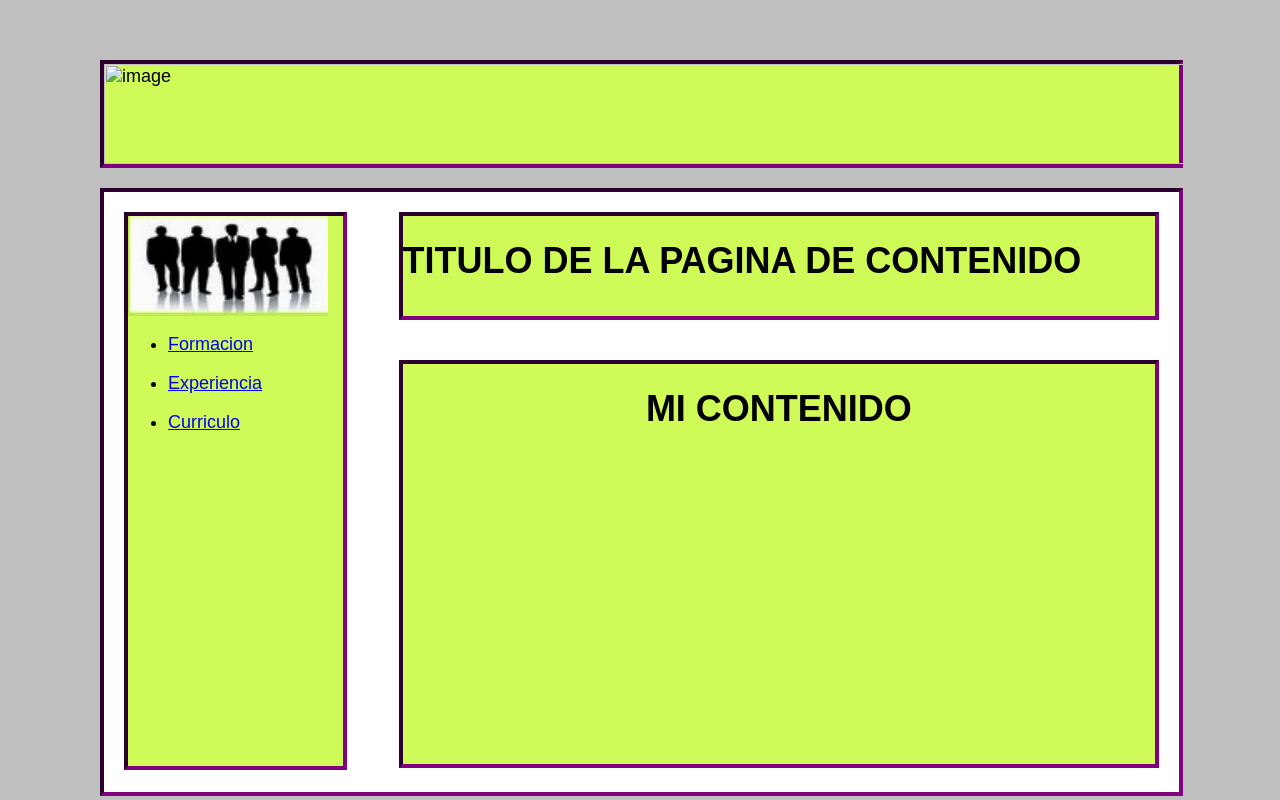
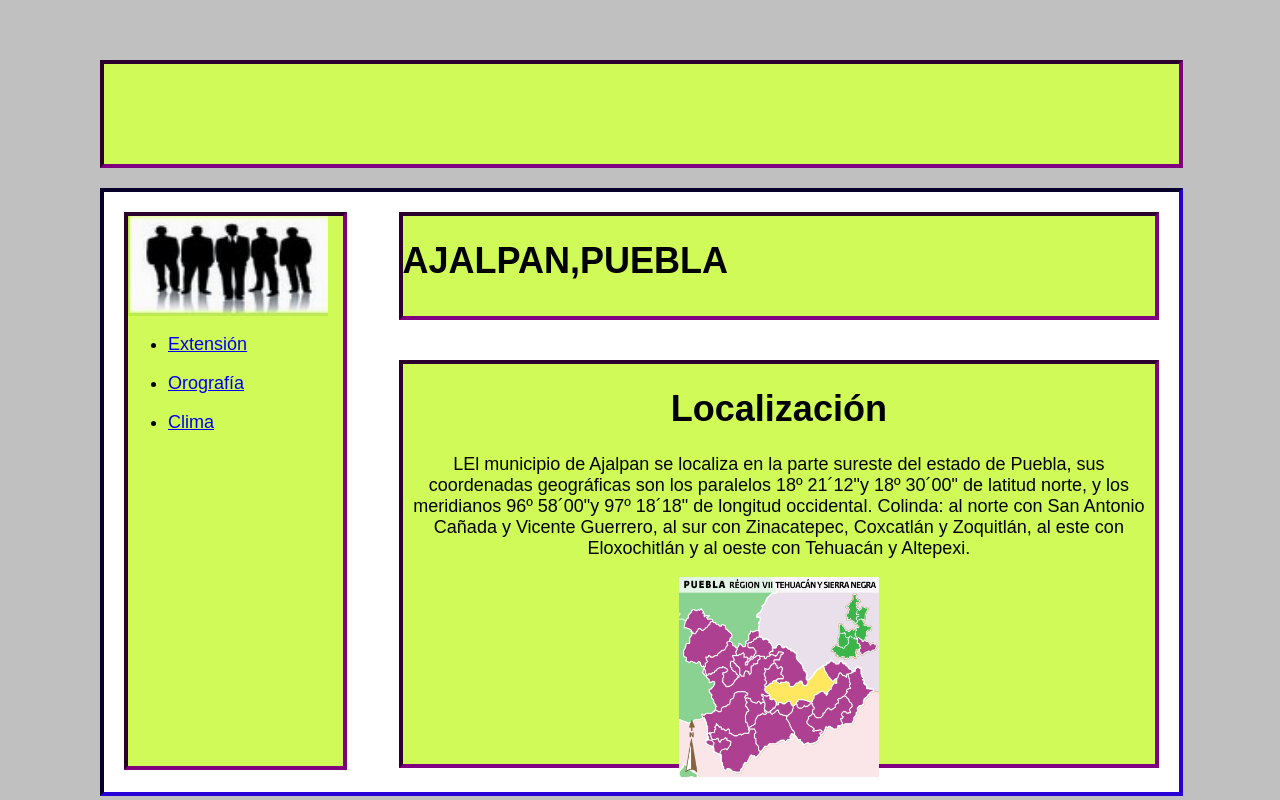
Before and after one commit to MarceeRamirez/PortaEvid, a plain HTML site: page index.html in a window 1280 px wide. Shown: the top 800 px of the page. Drawn offline with Linux system fonts and the light colour scheme.

Commit message:
información al index

```diff
--- a/estilos.css
+++ b/estilos.css
@@ -35,7 +35,7 @@ body{
     height: 600px;
     background-color: white;
     margin: 20px 20px 20px 20px ;
-    border:4px inset purple;
+    border:4px inset rgb(23, 0, 128);
 }
 .menu{
     width: 20%;
--- a/index.html
+++ b/index.html
@@ -7,23 +7,27 @@
     <div class="index">
 
       <div class="encabezado1">
-      <img src="Cabecera.PNJ" alt="image" height="100px" width="1085px">
+
       </div>
 
       <div class="contenido">
                     <div class="menu">
                     <img src="menu.PNG" alt="image" height="100px" width="200px">
-                    <ul>       <li><a href="formacion.html">Formacion</a></li>  </ul>
-                    <ul>       <li><a href="experiencia.html">Experiencia</a></li>  </ul>
-                      <ul>       <li><a href="curriculum.html">Curriculo</a></li>   </ul>
+                    <ul>       <li><a href="formacion.html">Extensión</a></li>  </ul>
+                    <ul>       <li><a href="experiencia.html">Orografía</a></li>  </ul>
+                      <ul>       <li><a href="curriculum.html">Clima</a></li>   </ul>
                   </div>
 
       <div class="encabezado2">
-                  <h1>TITULO DE LA PAGINA DE CONTENIDO</h1>
+                  <h1>AJALPAN,PUEBLA</h1>
       </div>
 
                   <div class="pagina">
-                  <h1>MI CONTENIDO</h1>
+                  <h1>Localización</h1>
+                  <p>LEl municipio de Ajalpan se localiza en la parte sureste del estado de Puebla, sus coordenadas geográficas son los paralelos 18º 21´12"y 18º 30´00" de latitud norte, y los meridianos 96º 58´00"y 97º 18´18" de longitud occidental.
+
+                    Colinda: al norte con San Antonio Cañada y Vicente Guerrero, al sur con Zinacatepec, Coxcatlán y Zoquitlán, al este con Eloxochitlán y al oeste con Tehuacán y Altepexi.</p>
+                    <img src="1.jpg" width="200" height="200">
                   </div>
     </div>
      <div class="piepagina">
```
Also changed, not shown: 1.jpg (added).
